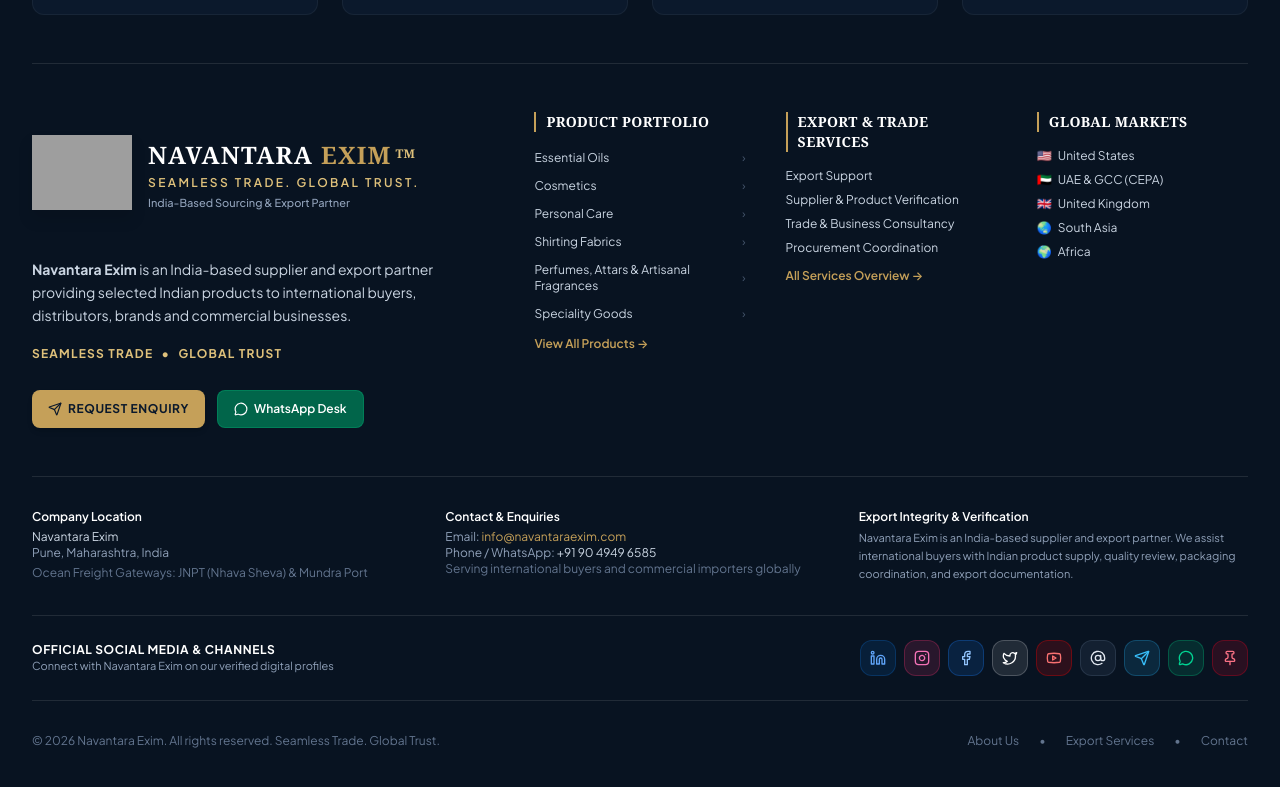
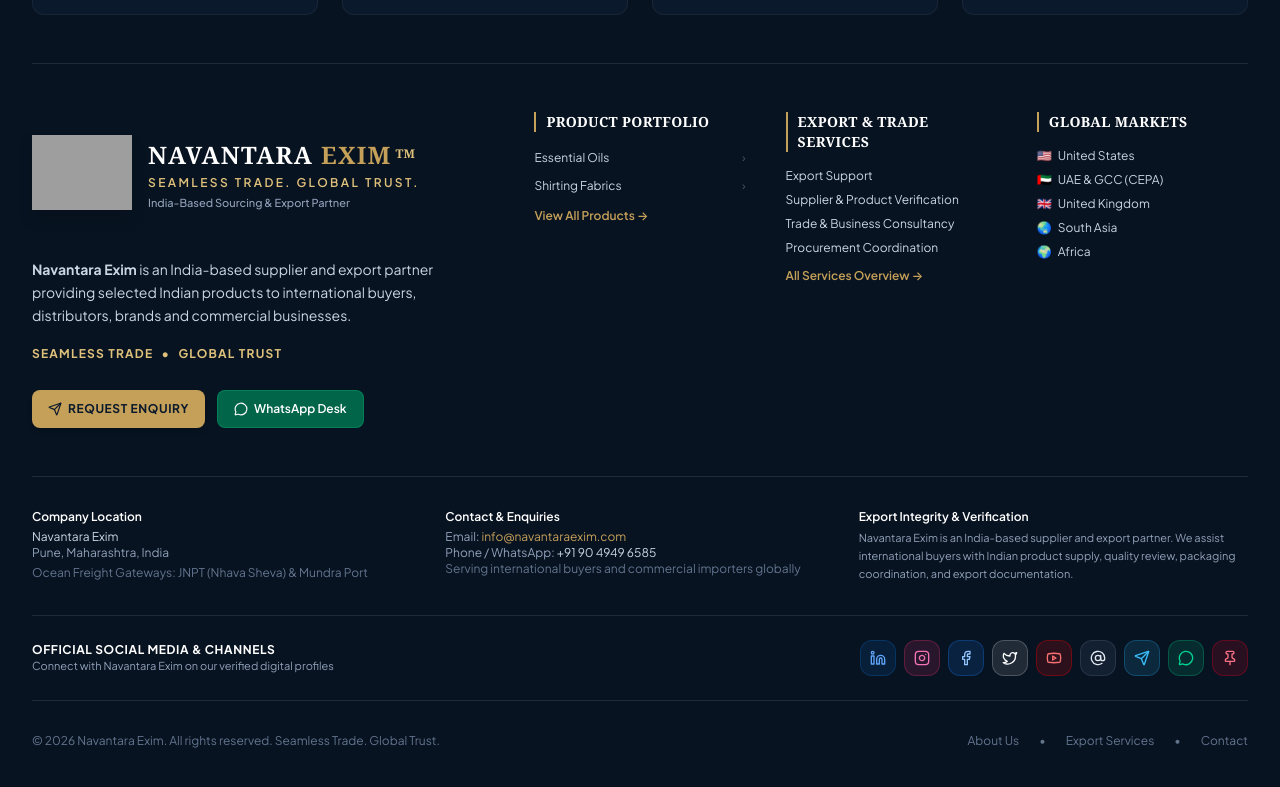
Before and after one commit to amolgiiri6-star/navantaraexim, a React (Vite) app in the folder navantaraexim/: page / in a window 1280 px wide. Shown: the part 7020-7807 px from the top of the page. Built offline with nearby package versions, Linux system fonts and the light colour scheme; grey boxes are pictures that could not be loaded.

Commit message:
Align footer product portfolio with current categories

```diff
--- a/navantaraexim/src/components/layout/Footer.tsx
+++ b/navantaraexim/src/components/layout/Footer.tsx
@@ -120,7 +120,9 @@
               Product Portfolio
             </p>
             <ul className="space-y-2 text-xs">
-              {PRODUCT_CATEGORIES.map((cat) => (
+              {PRODUCT_CATEGORIES.filter(
+  (cat) => cat.id === 'essential-oils' || cat.id === 'textiles'
+).map((cat) => (
                 <li key={cat.id}>
                   <button
                     onClick={() => {
```
